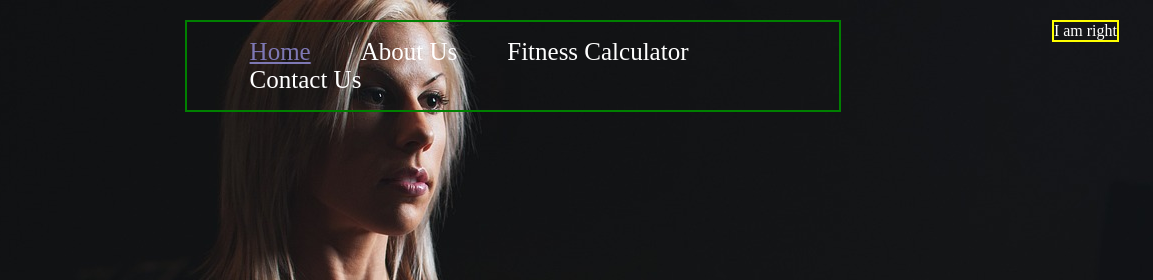
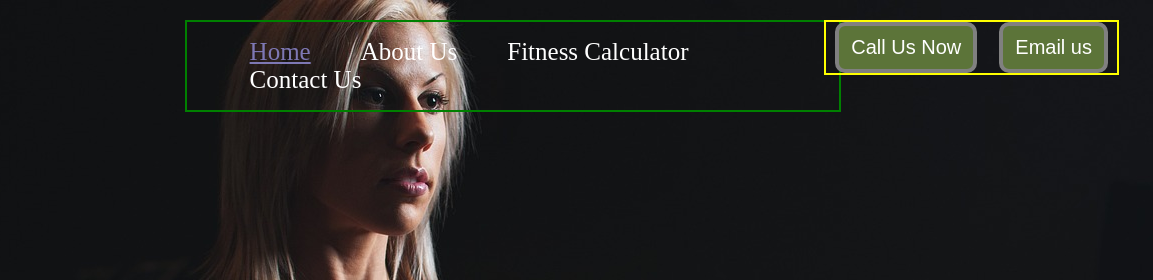
Before and after one commit to arnabmitra471/GymWebsite, a plain HTML site: page index.html in a window 1280 px wide. Shown: the top 280 px of the page, 127-1280 px from the left. Drawn offline with Linux system fonts and the light colour scheme.

Commit message:
defining a .btn class
The class is added to the button elements

```diff
--- a/css/style.css
+++ b/css/style.css
@@ -60,3 +60,15 @@ body
 {
     text-align:center;
 }
+.btn
+{
+    margin: 0px 9px;
+    color:white;
+    background-color:rgb(92, 116, 57);
+    padding: 10px 12px;
+    border:4px solid grey;
+    border-radius:10px;
+    font-size:20px;
+    cursor:pointer;
+
+}
--- a/index.html
+++ b/index.html
@@ -24,7 +24,8 @@
         </div>
         <!-- Right bpx for buttons -->
         <div class="right">
-            I am right
+            <button class="btn">Call Us Now</button>
+            <button class="btn">Email us</button>
         </div>
     </header>
 </body>
```
